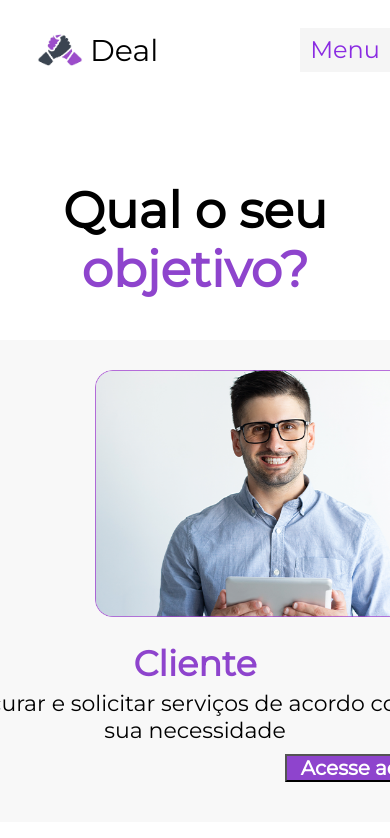
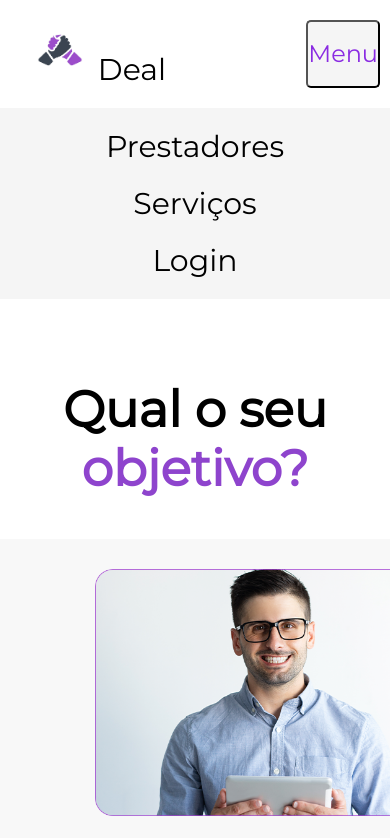
Before and after one commit to Micael-Macedo/Frontend-Deal, a website: page paginaEscolha.html in a window 390 px wide. Shown: the top 838 px of the page. Drawn offline with nearby package versions, Linux system fonts and the light colour scheme.

Commit message:
feat: add Responsive Nav

```diff
--- a/css/style.css
+++ b/css/style.css
@@ -8,8 +8,8 @@
     --nav-button-text-hover: blueviolet !important;
     --nav-button-menu-bg: whitesmoke;
     --nav-button-menu-text: blueviolet;
-    --nav-button-menu-bg-hover: whitesmoke;
-    --nav-button-menu-text-hover: #8a2be2;
+    --nav-button-menu-bg-hover: black;
+    --nav-button-menu-text-hover: white;
     --h1-introducao-site: black;
     --h2-tipos-de-servicos: white;
     --body-button: blueviolet !important;
@@ -18,16 +18,8 @@
     --body-button-text-hover: white !important;
 
 }
-header{
-    position: sticky;
-}
-section{
-    margin-top: 100px;
-    margin-bottom: 100px;
-}
 nav{
     font-size: 30px;
-    display: flex;
     flex-direction: row;
     justify-content: space-between;
     align-items: center;
@@ -41,13 +33,11 @@ nav ul{
 }
 nav li{
     display: flex;
-    flex-direction: row;
     margin: 10px 20px;
     align-items: center;
     align-content: center;
 }
 nav a{
-    display: flex;
     align-items: center;
     text-decoration: none;
     color: var(--nav-button-text);
@@ -60,20 +50,38 @@ nav img{
     width: 60px;
     height: 60px;
 }
-span#navMenu{
+#NavContent{
+    display: flex;
+    flex-direction: column;
+}
+#navMenuButton{
     background-color: var(--nav-button-menu-bg);
     color: var(--nav-button-menu-text);
-    padding: 10px;
-    display: block;
-    cursor: pointer;
+    display: flex;
+    border-radius: 5px;
+    margin: 20px 10px;
 }
-span#navMenu:hover{
+#navMenuButton:hover{
     background-color: var(--nav-button-menu-bg-hover) ;
     color: var(--nav-button-menu-text-hover) ;
+    transition: 0.5s;
 }
-menu{
-    display: none;
+#NavMobile{
+    display: flex;
+    align-items: center;
+    text-align: center;
+    justify-content: center;
+    background-color: whitesmoke;
 }
+#NavMobile ul{
+    flex-direction: column;
+}
+
+section{
+    margin-top: 100px;
+    margin-bottom: 100px;
+}
+
 
 #introducao_Site{
     display: flex;
--- a/js/script.js
+++ b/js/script.js
@@ -1,25 +1,28 @@
-var menu = document.getElementById('navMenu');
+var menu = document.getElementById('navMenuButton');
 function exibirMenu(){
-    if(menuItens.style.display == 'block'){
-        menuItens.style.display = 'none'
+    if(NavMobile.style.display == 'flex'){
+        NavMobile.style.display = 'none'
     }else{
-        menuItens.style.display = 'block'
+        NavMobile.style.display = 'flex'
+
     }
 }
-if(document.body.scrollWidth > 1000){
-    menuItens.style.display = 'block';
+if(document.body.scrollWidth > 1200){
+    menuItensDesktop.style.display = 'flex';
     menu.style.display = "none";
+    NavMobile.style.display = 'none';
 }else{
     menu.style.display = "block";
-    menuItens.style.display = 'none';
+    menuItensDesktop.style.display = 'none';
 }
 window.addEventListener('resize',function tamanhoNav(){
 
-    if(document.body.scrollWidth < 1000){
+    if(document.body.scrollWidth < 1200){
         menu.style.display = "block";
-        menuItens.style.display = 'none';
+        menuItensDesktop.style.display = 'none';
     }else{
         menu.style.display = "none";
-        menuItens.style.display = 'block';
+        menuItensDesktop.style.display = 'flex';
+        NavMobile.style.display = 'none';
     }
 },true);
--- a/paginaEscolha.html
+++ b/paginaEscolha.html
@@ -15,25 +15,40 @@
 <body>
     <header>
         <nav>
-            <ul>
-                <li><a href="index.html"><img src="img/Icone Oficial Deal.jpg" alt=""> Deal</a></li>
-            </ul>
-            <div>
-                <menu id="menuItens">
+            <div id="NavContent">
+                <div style="display: flex; justify-content: space-between;">
+                    <ul>
+                        <li><a href="index.html"><img src="img/Icone Oficial Deal.jpg" alt=""> Deal</a></li>
+                    </ul>
+                    <button style="display: flex;" id="navMenuButton" class="material-icons" on onclick="exibirMenu()">Menu</button>
+                    <div id="menuItensDesktop">
+                        <ul>
+                            <li>
+                                <a href="paginaDePrestadores.html">Prestadores</a>
+                            </li>
+                            <li>
+                                <a href="">Serviços</a>
+                            </li>
+                            <li>
+                                <a href="login.html">Login</a>
+                            </li>
+                        </ul>
+                    </div>
+                </div>
+                <div id="NavMobile">
                     <ul>
                         <li>
                             <a href="paginaDePrestadores.html">Prestadores</a>
                         </li>
                         <li>
-                            <a href="selecaoDoServico.html">Serviços</a>
+                            <a href="">Serviços</a>
                         </li>
                         <li>
                             <a href="login.html">Login</a>
                         </li>
                     </ul>
-                </menu>
+                </div>
             </div>
-            <span style="display: none;" id="navMenu" class="material-icons" on onclick="exibirMenu()">Menu</span>
         </nav>
     </header>
     <div class="container" style="text-align: center; margin-bottom: -70;">
```
Also changed, not shown: cadastroCliente.html (+23 -8 lines), cadastroInformacoesAdicionais.html (+23 -8 lines), cadastroPrestador.html (+23 -8 lines), index.html (+22 -7 lines), login.html (+23 -8 lines), paginaDePrestadores.html (+24 -8 lines).
